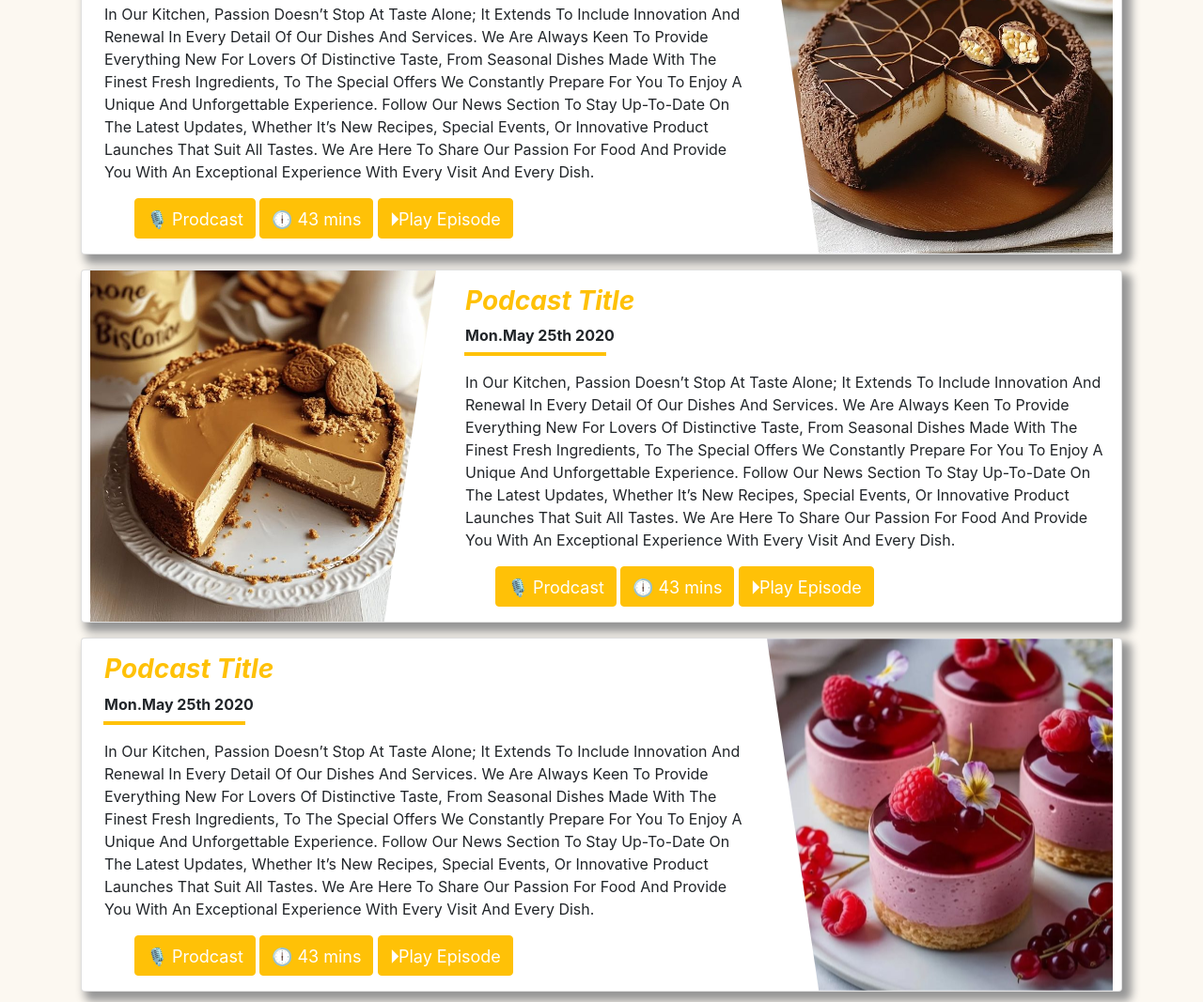
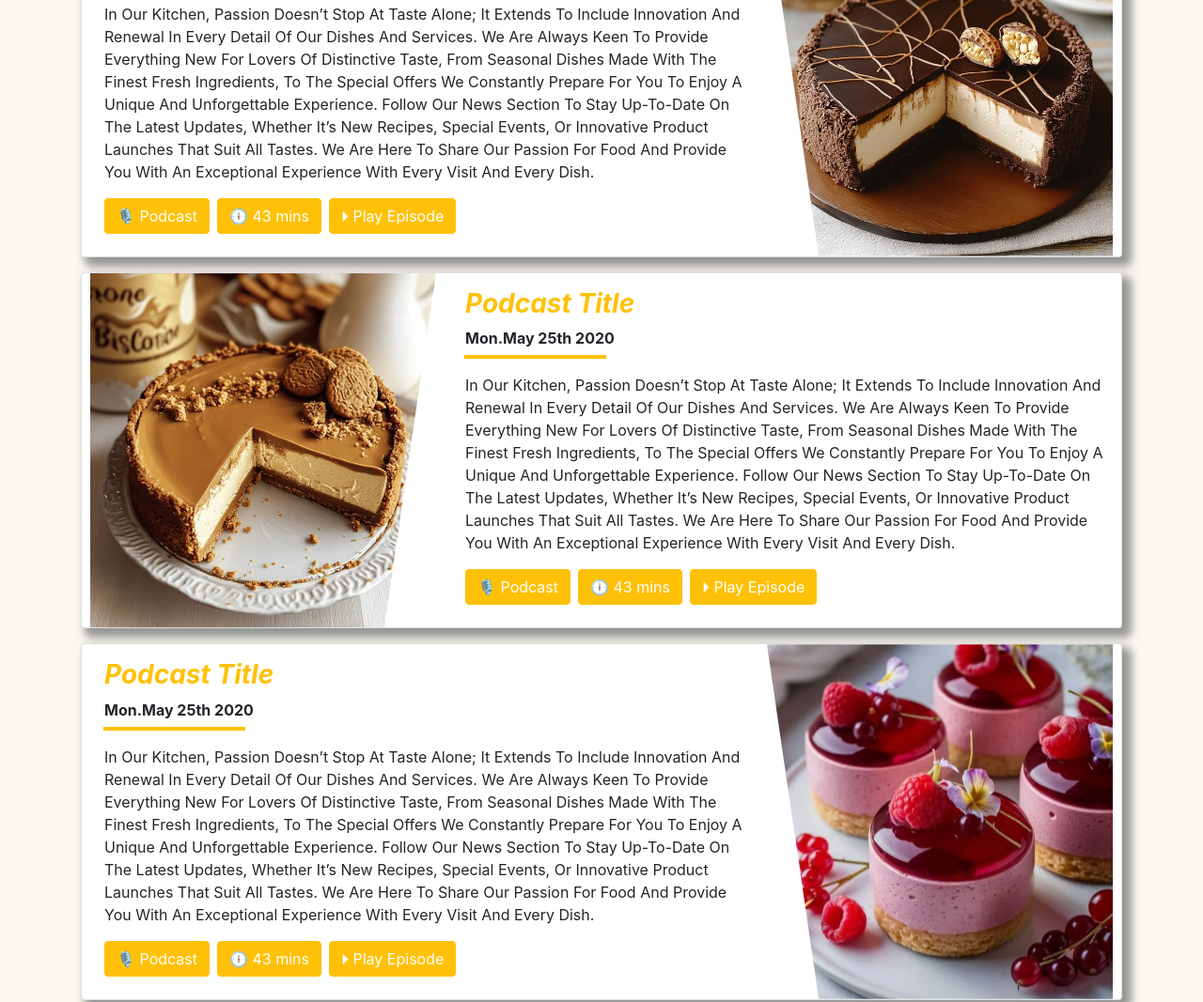
Before and after one commit to Yara-khattab/proj3-front, a plain HTML site: page index.html in a window 1280 px wide. Shown: the part 5820-6887 px from the top of the page at 94% size. Drawn offline with nearby package versions, Linux system fonts and the light colour scheme.

Commit message:
Update index.html

```diff
--- a/index.html
+++ b/index.html
@@ -384,10 +384,10 @@ we have redefined dessert indulgence to bring you elegance, flavor, and comfort
       You To Enjoy A Unique And Unforgettable Experience. Follow Our News Section To Stay Up-To-Date On The Latest Updates,
       Whether It’s New Recipes, Special Events, Or Innovative Product Launches That Suit All Tastes. We Are Here To Share
       Our Passion For Food And Provide You With An Exceptional Experience With Every Visit And Every Dish.</p>
-      <div class="buttons pb-2 pr-2 pl-5 mb-2">
-      <button class="btn btn-warning text-white pt-2" style="font-size: 18px;">🎙️ Prodcast</button>
-      <button class="btn btn-warning text-white pt-2" style="font-size: 18px;">🕕 43 mins</button>
-      <button class="btn btn-warning text-white pt-2" style="font-size: 18px;"><b style="font-size:18px;">⏵</b>Play Episode</button>
+      <div class="buttons d-flex flex-wrap justify-content-start pb-3 px-3">
+        <button class="btn btn-warning text-white mr-2 mb-2">🎙️ Podcast</button>
+        <button class="btn btn-warning text-white mr-2 mb-2">🕕 43 mins</button>
+        <button class="btn btn-warning text-white mb-2">⏵ Play Episode</button>
       </div>
     </div>
     </div>
@@ -410,10 +410,10 @@ we have redefined dessert indulgence to bring you elegance, flavor, and comfort
       You To Enjoy A Unique And Unforgettable Experience. Follow Our News Section To Stay Up-To-Date On The Latest Updates,
       Whether It’s New Recipes, Special Events, Or Innovative Product Launches That Suit All Tastes. We Are Here To Share
       Our Passion For Food And Provide You With An Exceptional Experience With Every Visit And Every Dish.</p>
-      <div class="buttons pb-2 pr-2 pl-5 mb-2">
-      <button class="btn btn-warning text-white pt-2" style="font-size: 18px;">🎙️ Prodcast</button>
-      <button class="btn btn-warning text-white pt-2" style="font-size: 18px;">🕕 43 mins</button>
-      <button class="btn btn-warning text-white pt-2" style="font-size: 18px;"><b style="font-size:18px;">⏵</b>Play Episode</button>
+      <div class="buttons d-flex flex-wrap justify-content-start pb-3 px-3">
+        <button class="btn btn-warning text-white mr-2 mb-2">🎙️ Podcast</button>
+        <button class="btn btn-warning text-white mr-2 mb-2">🕕 43 mins</button>
+        <button class="btn btn-warning text-white mb-2">⏵ Play Episode</button>
       </div>
     </div>
     </div>
@@ -436,10 +436,10 @@ we have redefined dessert indulgence to bring you elegance, flavor, and comfort
       You To Enjoy A Unique And Unforgettable Experience. Follow Our News Section To Stay Up-To-Date On The Latest Updates,
       Whether It’s New Recipes, Special Events, Or Innovative Product Launches That Suit All Tastes. We Are Here To Share
       Our Passion For Food And Provide You With An Exceptional Experience With Every Visit And Every Dish.</p>
-       <div class="buttons pb-2 pr-2 pl-5 mb-2">
-      <button class="btn btn-warning text-white pt-2" style="font-size: 18px;">🎙️ Prodcast</button>
-      <button class="btn btn-warning text-white pt-2" style="font-size: 18px;">🕕 43 mins</button>
-      <button class="btn btn-warning text-white pt-2" style="font-size: 18px;"><b style="font-size:18px;">⏵</b>Play Episode</button>
+      <div class="buttons d-flex flex-wrap justify-content-start pb-3 px-3">
+        <button class="btn btn-warning text-white mr-2 mb-2">🎙️ Podcast</button>
+        <button class="btn btn-warning text-white mr-2 mb-2">🕕 43 mins</button>
+        <button class="btn btn-warning text-white mb-2">⏵ Play Episode</button>
       </div>
     </div>
     </div>
@@ -462,10 +462,10 @@ we have redefined dessert indulgence to bring you elegance, flavor, and comfort
       You To Enjoy A Unique And Unforgettable Experience. Follow Our News Section To Stay Up-To-Date On The Latest Updates,
       Whether It’s New Recipes, Special Events, Or Innovative Product Launches That Suit All Tastes. We Are Here To Share
       Our Passion For Food And Provide You With An Exceptional Experience With Every Visit And Every Dish.</p>
-       <div class="buttons pb-2 pr-2 pl-5 mb-2">
-      <button class="btn btn-warning text-white pt-2" style="font-size: 18px;">🎙️ Prodcast</button>
-      <button class="btn btn-warning text-white pt-2" style="font-size: 18px;">🕕 43 mins</button>
-      <button class="btn btn-warning text-white pt-2" style="font-size: 18px;"><b style="font-size:18px;">⏵</b>Play Episode</button>
+      <div class="buttons d-flex flex-wrap justify-content-start pb-3 px-3">
+        <button class="btn btn-warning text-white mr-2 mb-2">🎙️ Podcast</button>
+        <button class="btn btn-warning text-white mr-2 mb-2">🕕 43 mins</button>
+        <button class="btn btn-warning text-white mb-2">⏵ Play Episode</button>
       </div>
     </div>
     </div>
```
